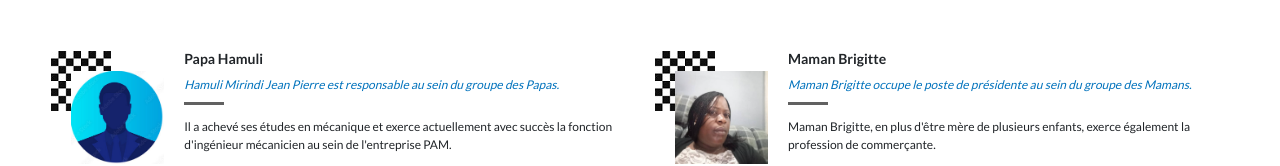
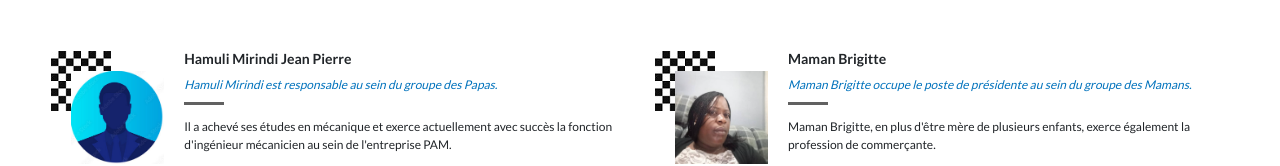
Before and after one commit to Olivier-Kango/cfcm, a React (Create React App) app: page / in a window 1280 px wide. Shown: the part 1900-2066 px from the top of the page. Built offline with nearby package versions, Linux system fonts and the light colour scheme; a web font is replaced by a local one.

Commit message:
Add Hamuli Mirindi Jean Pierre

```diff
--- a/src/components/Speakers.js
+++ b/src/components/Speakers.js
@@ -35,8 +35,8 @@ const speakerContent = [
   },
   {
     imageSpeaker: hamuliImage,
-    fName: 'Papa Hamuli',
-    profession: 'Hamuli Mirindi Jean Pierre est responsable au sein du groupe des Papas.',
+    fName: 'Hamuli Mirindi Jean Pierre',
+    profession: 'Hamuli Mirindi est responsable au sein du groupe des Papas.',
     about: "Il a achevé ses études en mécanique et exerce actuellement avec succès la fonction d'ingénieur mécanicien au sein de l'entreprise PAM.",
   },
   {
```
